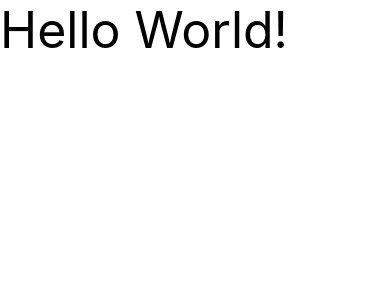
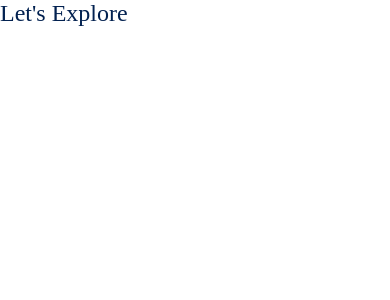
Before and after one commit to ndy-lopez/SocialMedia, a React Native app: screen / in a window 390 px wide. Shown: the top 300 px of the page. Built offline with nearby package versions, Linux system fonts and the light colour scheme.

Commit message:
Create title component and add props with style

```diff
--- a/App.js
+++ b/App.js
@@ -1,18 +1,12 @@
-/* eslint-disable react-native/no-inline-styles */
 import React from 'react';
 import {Text, SafeAreaView} from 'react-native';
 import {getFontFamily} from './assets/fonts/helper';
+import Title from './components/Title/Title';
 
 const App = () => {
   return (
     <SafeAreaView>
-      <Text
-        style={{
-          fontSize: 50,
-          fontFamily: getFontFamily({baseFont: 'Inter', weight: '100'}),
-        }}>
-        Hello World!
-      </Text>
+      <Title title={"Let's Explore"} />
     </SafeAreaView>
   );
 };
--- a/assets/fonts/helper.js
+++ b/assets/fonts/helper.js
@@ -1,4 +1,4 @@
-export const getFontFamily = (baseFont = 'Inter', weight) => {
+export const getFontFamily = ({baseFont = 'Inter', weight}) => {
   switch (weight) {
     case '100':
       return `${baseFont}-Thin`;
--- /dev/null
+++ b/components/Title/Title.js
@@ -0,0 +1,15 @@
+import React from 'react';
+import {Text} from 'react-native';
+
+import style from './style';
+import PropTypes from 'prop-types';
+
+const Title = props => {
+  return <Text style={style.title}>{props.title}</Text>;
+};
+
+Title.propTypes = {
+  title: PropTypes.string.isRequired,
+};
+
+export default Title;
--- /dev/null
+++ b/components/Title/style.js
@@ -0,0 +1,12 @@
+import {StyleSheet} from 'react-native';
+import {getFontFamily} from '../../assets/fonts/helper';
+
+const style = StyleSheet.create({
+  title: {
+    color: '#022150',
+    fontFamily: getFontFamily({baseFont: 'Inter', weight: '600'}),
+    fontSize: 24,
+  },
+});
+
+export default style;
--- a/package.json
+++ b/package.json
@@ -10,6 +10,7 @@
     "test": "jest"
   },
   "dependencies": {
+    "prop-types": "^15.8.1",
     "react": "18.2.0",
     "react-native": "0.72.7"
   },
```
Also changed, not shown: 3 other files (tests, documents, lock files or other folders).
